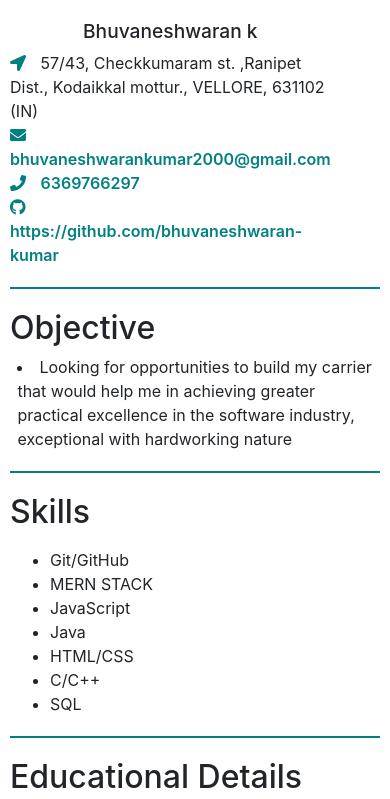
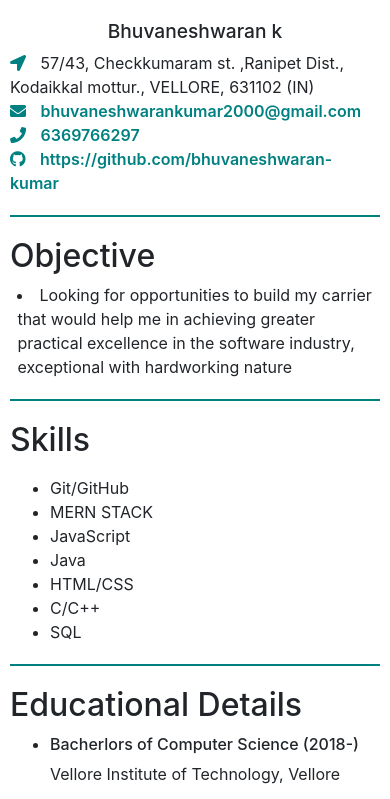
Before and after one commit to bhuvaneshwaran-kumar/Resume, a plain HTML site: page index.html in a window 390 px wide. Shown: the top 799 px of the page. Drawn offline with nearby package versions, Linux system fonts and the light colour scheme.

Commit message:
altered flex property to be responsive - v:2

```diff
--- a/style.css
+++ b/style.css
@@ -40,19 +40,22 @@ a {
   margin-bottom: 20px;
   border-bottom: 2px solid teal;
 }
-.header-right {
+/* .header-right {
   width: 230px;
-}
+} */
 .header-left i {
   color: teal;
   margin-right: 10px;
 }
-.header-right > img {
+.header-left {
+  width: 100%;
+}
+/* .header-right > img {
   margin-top: 5px;
   width: 170px;
   height: 170px;
   border: 1px solid grey;
-}
+} */
 
 /* Objective section----------------------------------- */
 .objective {
```
